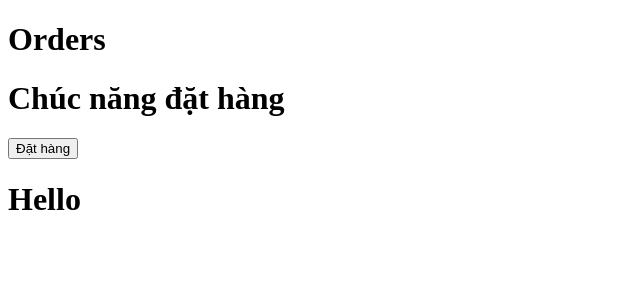
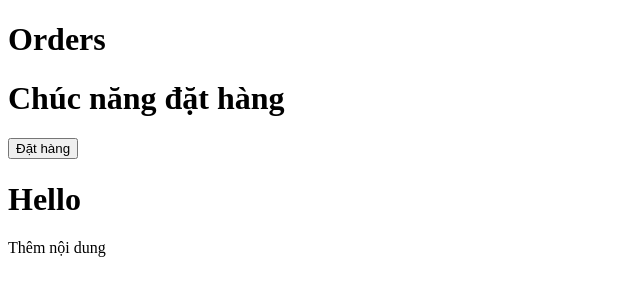
Before and after one commit to Van-Thanh-IT/shoe-store-demo, a plain HTML site: page order.html in a window 1280 px wide. Shown: the whole page, without its empty margins (0-640 px from the left). Drawn offline with Linux system fonts and the light colour scheme.

Commit message:
thêm nội dung ở file order.html

```diff
--- a/order.html
+++ b/order.html
@@ -11,5 +11,7 @@
     <button>Đặt hàng</button>
 
     <h1>Hello</h1>
+
+    <p>Thêm nội dung</p>
 </body>
 </html>
```
